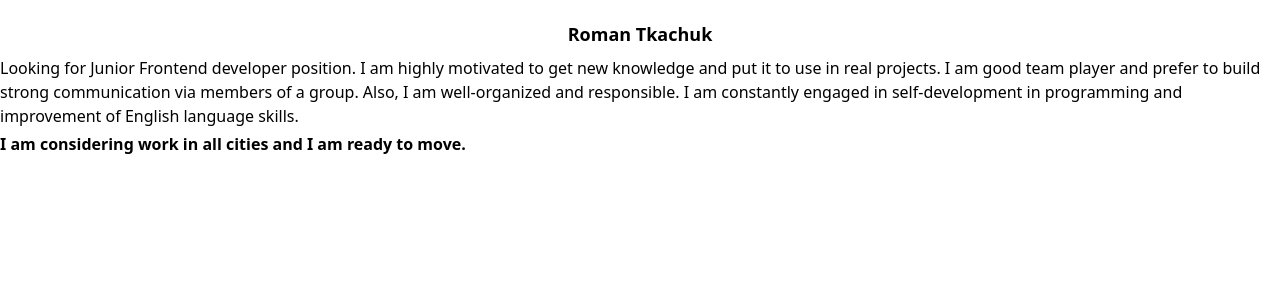
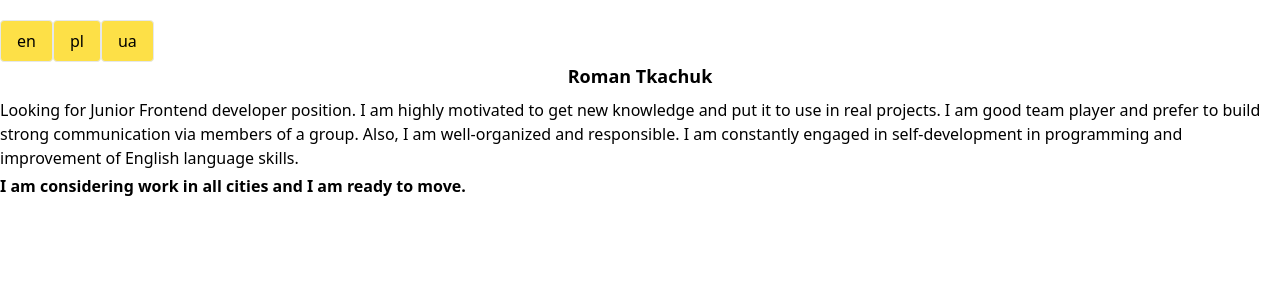
Before and after one commit to TkachukRR/22-Resume-Angular, an Angular app: page / in a window 1280 px wide. Shown: the top 300 px of the page. Built offline with nearby package versions, Linux system fonts and the light colour scheme.

Commit message:
update fullinfo.ts

```diff
--- a/src/app/app.component.html
+++ b/src/app/app.component.html
@@ -1,3 +1,7 @@
 <div class="max-2-2xl container mx-auto pt-5">
-  <app-introduce [info]="fullInfo"></app-introduce>
+  <app-langButtons
+    (langBtnValue)="onLangBtnClick($event)"
+    [langList]="languages"
+  ></app-langButtons>
+  <app-introduce [info]="fullInfo" [pageLanguage]="pageLang"></app-introduce>
 </div>
--- a/src/app/app.component.ts
+++ b/src/app/app.component.ts
@@ -9,4 +9,10 @@ import { fullInfo as data } from './data/fullInfo';
 })
 export class AppComponent {
   fullInfo: MyInfo = data;
+  languages = Object.keys(data.firstName);
+  pageLang = Object.keys(data.firstName)[0];
+
+  onLangBtnClick(lang: string) {
+    this.pageLang = lang;
+  }
 }
--- a/src/app/app.module.ts
+++ b/src/app/app.module.ts
@@ -4,10 +4,12 @@ import { BrowserModule } from '@angular/platform-browser';
 import { AppRoutingModule } from './app-routing.module';
 import { AppComponent } from './app.component';
 import { IndroduceComponent } from './components/introduce/introduce.component';
+import { LangButtonsComponent } from './components/langButtons/LangButtons.component';
+import { FormsModule } from '@angular/forms';
 
 @NgModule({
-  declarations: [AppComponent, IndroduceComponent],
-  imports: [BrowserModule, AppRoutingModule],
+  declarations: [AppComponent, IndroduceComponent, LangButtonsComponent],
+  imports: [BrowserModule, AppRoutingModule, FormsModule],
   providers: [],
   bootstrap: [AppComponent],
 })
--- a/src/app/components/introduce/introduce.component.html
+++ b/src/app/components/introduce/introduce.component.html
@@ -1,6 +1,6 @@
 <h1 class="font-bold mb-2 text-center text-lg">
-  {{ info.firstName.en | titlecase }}
-  {{ info.lastName.en | titlecase }}
+  {{ info.firstName[pageLanguage] | titlecase }}
+  {{ info.lastName[pageLanguage] | titlecase }}
 </h1>
-<p class="mb-1">{{ info.intro.en }}</p>
-<span class="font-bold mb-1">{{ info.subInfo.en }}</span>
+<p class="mb-1">{{ info.intro[pageLanguage] }}</p>
+<span class="font-bold mb-1">{{ info.subInfo[pageLanguage] }}</span>
--- a/src/app/components/introduce/introduce.component.ts
+++ b/src/app/components/introduce/introduce.component.ts
@@ -7,4 +7,5 @@ import { MyInfo } from 'src/app/models/myInfo';
 })
 export class IndroduceComponent {
   @Input() info: MyInfo;
+  @Input() pageLanguage: string;
 }
--- /dev/null
+++ b/src/app/components/langButtons/langButtons.component.html
@@ -0,0 +1,8 @@
+<button
+  type="button"
+  class="border py-2 px-4 rounded bg-yellow-300"
+  *ngFor="let lang of langList"
+  (click)="onLangBtn(lang)"
+>
+  {{ lang }}
+</button>
--- /dev/null
+++ b/src/app/components/langButtons/langButtons.component.ts
@@ -0,0 +1,22 @@
+import { Component, Input, Output, EventEmitter } from '@angular/core';
+
+@Component({
+  selector: 'app-langButtons',
+  templateUrl: './langButtons.component.html',
+})
+export class LangButtonsComponent {
+  newLang: string = 'en';
+
+  @Output() langBtnValue = new EventEmitter();
+
+  @Input() langList: any;
+
+  constructor() {}
+
+  ngOnInit(): void {}
+
+  onLangBtn(btnLangValue: string) {
+    this.newLang = btnLangValue;
+    this.langBtnValue.emit(this.newLang);
+  }
+}
--- a/src/app/data/fullInfo.ts
+++ b/src/app/data/fullInfo.ts
@@ -32,4 +32,45 @@ export const fullInfo: MyInfo = Object.freeze({
     pl: 'Rozważam pracę we wszystkich miastach i jestem gotowy do przeprowadzki.',
     ua: 'Розглядаю роботу в усіх містах і готовий до переїзду.',
   },
+
+  contacts: {
+    phone: ['+380979501906', '+48662276720'],
+    email: 'tkachukrr@gmail.com',
+    telegram: 'https://t.me/TkachukRR',
+    linkedIn: 'https://www.linkedin.com/in/roman-tkachuk-2a4337234',
+    gitHub: 'https://github.com/TkachukRR',
+  },
+
+  projects: [
+    {
+      title: 'hogwarts',
+      url: 'https://tkachukrr.github.io/19-hogwarts/',
+      urlGit: 'https://github.com/TkachukRR/19-hogwarts',
+      stack: ['JavaScript', 'CSS', 'HTML'],
+    },
+    {
+      title: 'Web-studio',
+      url: 'https://tkachukrr.github.io/09-web-studio/',
+      urlGit: 'https://github.com/TkachukRR/09-web-studio',
+      stack: ['HTML', 'CSS', 'JavaScript'],
+    },
+    {
+      title: 'GooDreamShop',
+      url: 'https://tkachukrr.github.io/14-GooDreamShop/',
+      urlGit: 'https://github.com/TkachukRR/14-GooDreamShop/',
+      stack: ['HTML', 'CSS', 'JavaScript'],
+    },
+    {
+      title: 'Christmas trees',
+      url: 'https://tkachukrr.github.io/06-christmas-trees/',
+      urlGit: 'https://github.com/TkachukRR/06-christmas-trees/',
+      stack: ['HTML', 'CSS', 'JavaScript'],
+    },
+    {
+      title: 'Resume',
+      url: 'https://tkachukrr.github.io/00-Resume/',
+      urlGit: 'https://github.com/TkachukRR/00-Resume/',
+      stack: ['React', 'JavaScript', 'CSS', 'HTML'],
+    },
+  ],
 });
--- a/src/app/models/myInfo.ts
+++ b/src/app/models/myInfo.ts
@@ -30,4 +30,12 @@ export interface MyInfo {
     pl: string;
     ua: string;
   };
+
+  contacts: {
+    phone: Array<string>;
+    email: string;
+    telegram: string;
+    linkedIn: string;
+    gitHub: string;
+  };
 }
```
